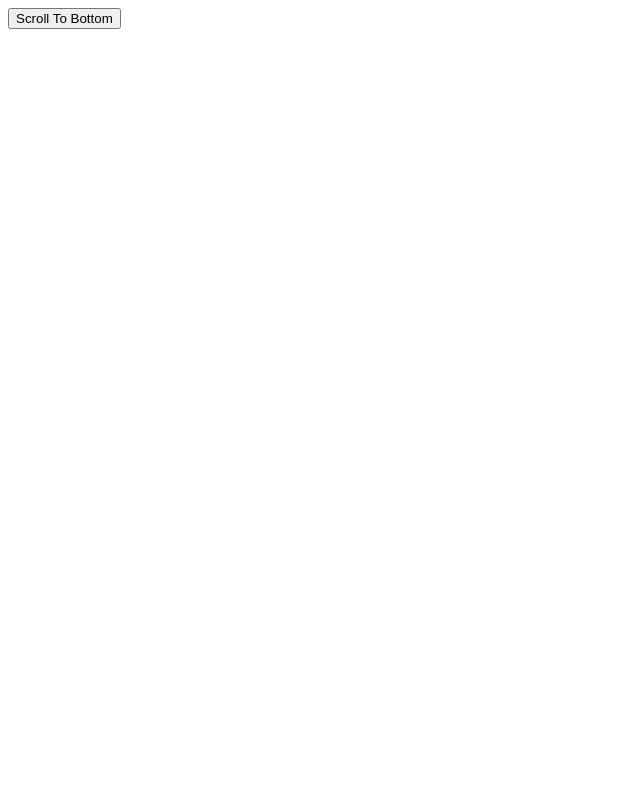
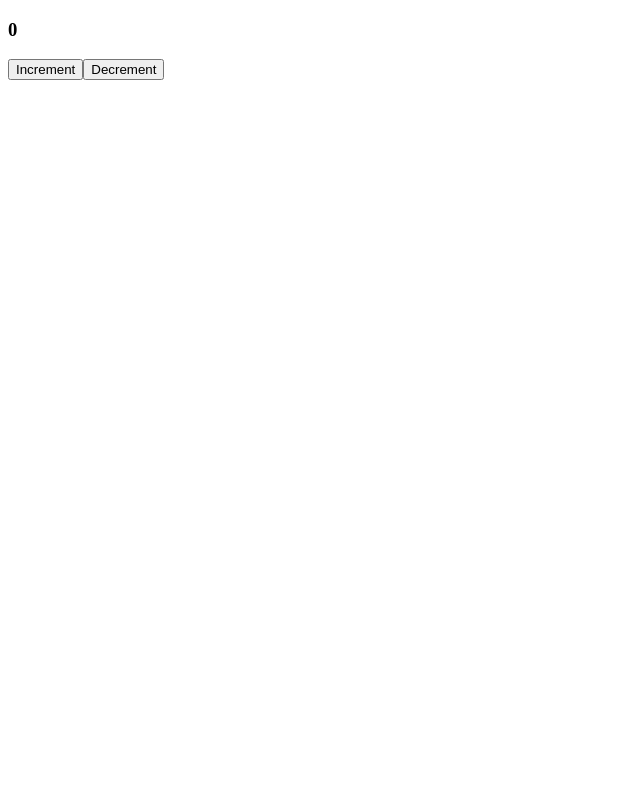
Before and after one commit to aditya-only/Practicing-React-Concepts, a React (Vite) app: page / in a window 1280 px wide. Shown: the top 800 px of the page, without its empty margins (0-640 px from the left). Built offline with nearby package versions, Linux system fonts and the light colour scheme.

Commit message:
Conter using UseReducer hook

```diff
--- a/src/App.jsx
+++ b/src/App.jsx
@@ -1,11 +1,10 @@
 import React from 'react'
-import StopWatch from './Hook-Practice-Folder/UseRefHook/StopWatch';
-import ScrollToBottom from './Hook-Practice-Folder/UseRefHook/ScrollToBottom';
+import Counter from './Hook-Practice-Folder/UseReducer/Counter';
 
 const App = () => {
 
   return <section>
-    <ScrollToBottom/>
+    <Counter/>
 
   </section>
 
--- /dev/null
+++ b/src/Hook-Practice-Folder/UseReducer/Counter.jsx
@@ -0,0 +1,27 @@
+
+import { useState, useReducer } from 'react'
+
+
+function reducer(state, action){
+
+    console.log("reducer hit")
+    switch(action.type){
+        case "increment": return {count: state.count + 1}
+        case "decrement": return {count: state.count - 1}
+        default: return state
+    }
+}
+const Counter = () => {
+
+    const [state, dispatch] = useReducer(reducer, {count: 0})
+
+  return <section>
+
+        <h1>{state.count}</h1>
+
+        <button onClick={() => dispatch({type: "increment"})}>Increment</button>
+        <button onClick={() => dispatch({type: "decrement"})}>Decrement</button>
+  </section>
+}
+
+export default Counter
```
